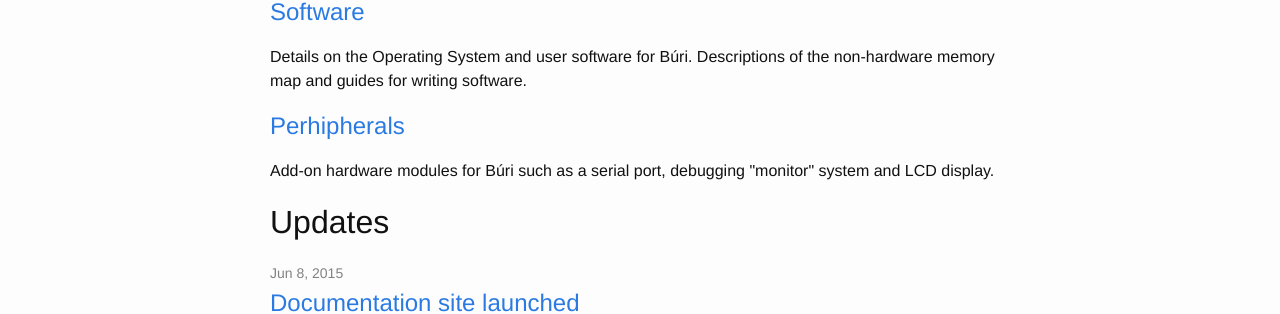
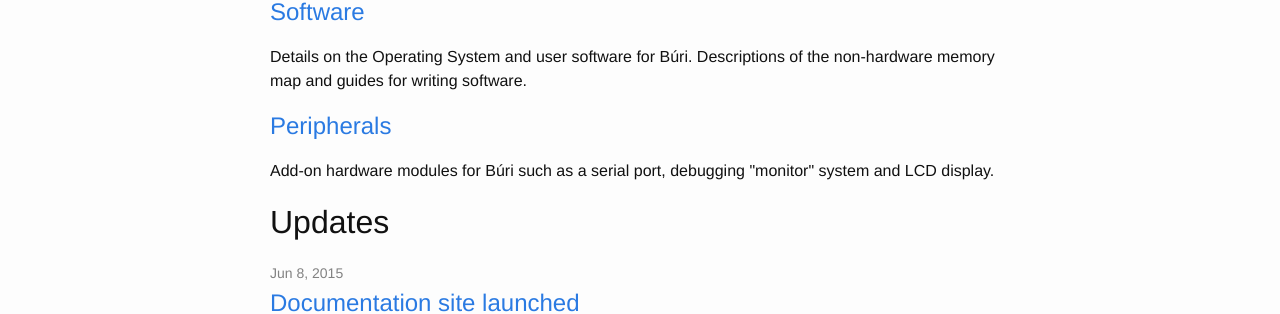
Before and after one commit to rjw57/buri, a Jekyll site: the page built from docs/index.html, in a window 1280 px wide. Shown: the part 338-652 px from the top of the page. Built offline with Jekyll 4.4.1, drawn with Linux system fonts in a browser that asks for light colours.

Commit message:
docs: typo fix

```diff
--- a/docs/index.html
+++ b/docs/index.html
@@ -25,7 +25,7 @@ layout: default
   the non-hardware memory map and guides for writing software.
   </p>
 
-  <h2><a href="peripherals">Perhipherals</a></h2>
+  <h2><a href="peripherals">Peripherals</a></h2>
 
   <p>
   Add-on hardware modules for Búri such as a serial port, debugging "monitor"
```
